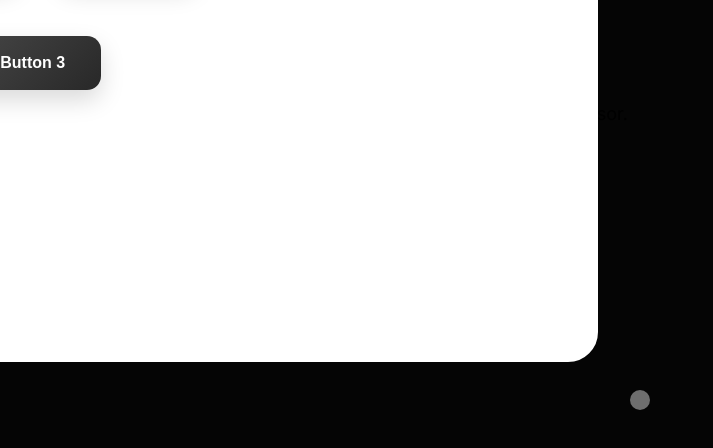
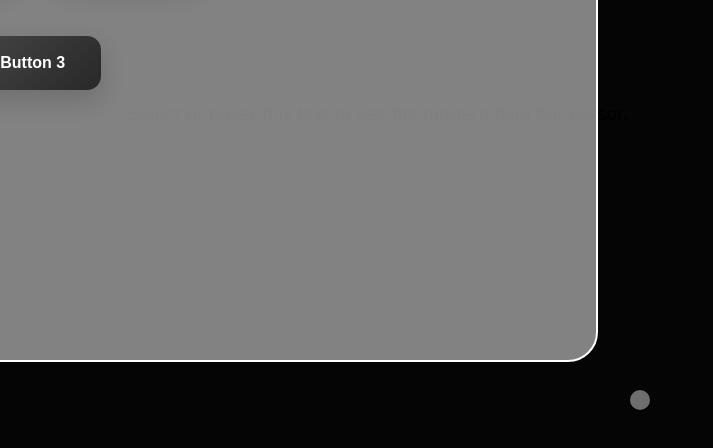
Before and after one commit to jsged/portfolio, a plain HTML site: page index.html in a window 1280 px wide. Shown: the whole page, without its empty margins (0-713 px from the left). Drawn offline with Linux system fonts and the light colour scheme.

Commit message:
test transparency

```diff
--- a/style.css
+++ b/style.css
@@ -57,7 +57,7 @@ main-content {
     position: absolute;
     height: 85%;
     max-height: 1200px;
-    background-color: #ffffff;
+    background-color: rgba(255,255,255,0.5);
     border-radius: 30px;
     align-items: center;
     -webkit-transform: translate(-50%, -50%);
```
